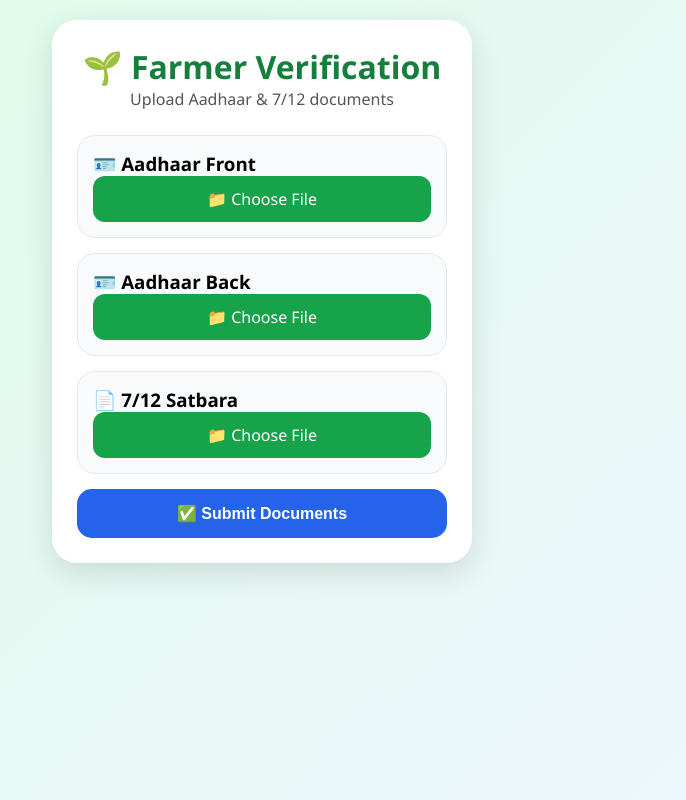
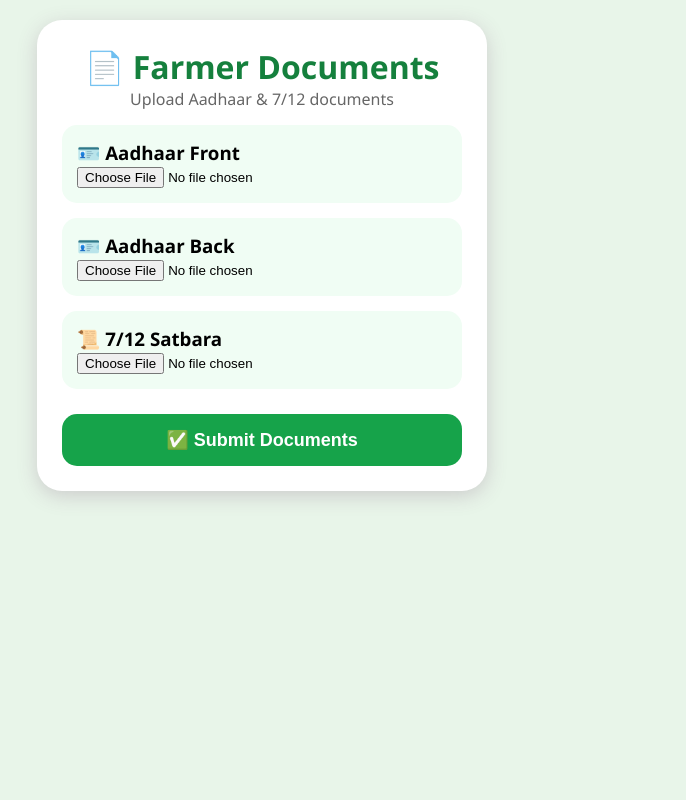
Before and after one commit to pankajkarmankar1-sys/Kisansetu2026, a Next.js app: page /documents in a window 1280 px wide. Shown: the whole page, without its empty margins (378-1064 px from the left). Built offline with nearby package versions, Linux system fonts and the light colour scheme; no server answers.

Commit message:
Refactor DocumentUpload component for clarity

```diff
--- a/components/customer/DocumentUpload.jsx
+++ b/components/customer/DocumentUpload.jsx
@@ -6,26 +6,20 @@ export default function DocumentUpload({ onDone }) {
   const [aadhaarFront,setAadhaarFront] = useState(null);
   const [aadhaarBack,setAadhaarBack] = useState(null);
   const [satbara,setSatbara] = useState(null);
-
   const [loading,setLoading] = useState(false);
 
 
-  async function uploadFile(file,userId,type){
-
-    if(!file) return null;
+  async function uploadFile(file,type,userId){
 
     const path =
       `${userId}/${Date.now()}-${type}-${file.name}`;
-
 
     const {error} =
       await supabase.storage
       .from("khet-documents")
       .upload(path,file);
 
-
     if(error) throw error;
-
 
     return path;
 
@@ -33,10 +27,9 @@ export default function DocumentUpload({ onDone }) {
 
 
 
-  async function submitDocuments(e){
+  async function submit(e){
 
     e.preventDefault();
-
 
     try{
 
@@ -45,40 +38,47 @@ export default function DocumentUpload({ onDone }) {
 
       const {
         data:{user}
-      } =
-      await supabase.auth.getUser();
+      } = await supabase.auth.getUser();
 
 
       if(!user)
         throw new Error("Login required");
 
 
+      if(!aadhaarFront || !aadhaarBack || !satbara){
+
+        alert("Please upload all documents");
+        return;
+
+      }
+
 
       const front =
       await uploadFile(
         aadhaarFront,
-        user.id,
-        "aadhaar-front"
+        "aadhaar-front",
+        user.id
       );
 
 
       const back =
       await uploadFile(
         aadhaarBack,
-        user.id,
-        "aadhaar-back"
+        "aadhaar-back",
+        user.id
       );
 
 
       const seven =
       await uploadFile(
         satbara,
-        user.id,
-        "7-12"
+        "7-12",
+        user.id
       );
 
 
 
+      const {error} =
       await supabase
       .from("profiles")
       .update({
@@ -95,8 +95,11 @@ export default function DocumentUpload({ onDone }) {
       );
 
 
+      if(error) throw error;
 
-      alert("✅ Documents Submitted");
+
+      alert("Documents uploaded");
+
 
       if(onDone)
         onDone();
@@ -118,69 +121,87 @@ export default function DocumentUpload({ onDone }) {
 
 
 
+return (
+
+<div style={{
+ minHeight:"100vh",
+ background:"#e8f5e9",
+ padding:20
+}}>
 
 
-return (
-
-<div style={page}>
+<div style={{
+ maxWidth:450,
+ margin:"auto",
+ background:"#fff",
+ borderRadius:25,
+ padding:25,
+ boxShadow:"0 5px 20px #ccc"
+}}>
 
 
-<div style={card}>
-
-
-<h1 style={title}>
-🌱 Farmer Verification
+<h1 style={{
+ textAlign:"center",
+ color:"#15803d"
+}}>
+📄 Farmer Documents
 </h1>
 
 
-<p style={sub}>
+<p style={{
+textAlign:"center",
+color:"#666"
+}}>
 Upload Aadhaar & 7/12 documents
 </p>
 
 
 
-
-<UploadBox
+<FileBox
 title="🪪 Aadhaar Front"
 file={aadhaarFront}
 setFile={setAadhaarFront}
 />
 
 
-
-<UploadBox
+<FileBox
 title="🪪 Aadhaar Back"
 file={aadhaarBack}
 setFile={setAadhaarBack}
 />
 
 
-
-<UploadBox
-title="📄 7/12 Satbara"
+<FileBox
+title="📜 7/12 Satbara"
 file={satbara}
 setFile={setSatbara}
 />
 
 
 
+<button
 
-<button
-onClick={submitDocuments}
+onClick={submit}
+
 disabled={loading}
-style={button}
+
+style={{
+width:"100%",
+marginTop:25,
+padding:15,
+borderRadius:15,
+border:"none",
+background:"#16a34a",
+color:"#fff",
+fontSize:18,
+fontWeight:"bold"
+}}
+
 >
 
-{
-loading
-?
-"Uploading..."
-:
-"✅ Submit Documents"
-}
+{loading?"Uploading...":"✅ Submit Documents"}
 
 </button>
-
 
 
 </div>
@@ -189,28 +210,23 @@ loading
 
 );
 
+
 }
 
 
 
-
-
-function UploadBox({
-title,
-file,
-setFile
-}){
+function FileBox({title,file,setFile}){
 
 return (
 
-<div style={box}>
+<div style={{
+background:"#f0fdf4",
+padding:15,
+borderRadius:15,
+marginTop:15
+}}>
 
 <h3>{title}</h3>
-
-
-<label style={upload}>
-
-📁 Choose File
 
 
 <input
@@ -219,28 +235,18 @@ type="file"
 
 accept="image/*,.pdf"
 
-hidden
-
 onChange={(e)=>
-setFile(
-e.target.files[0]
-)
+setFile(e.target.files[0])
 }
 
 />
 
 
-</label>
-
-
-
 {
 file &&
-
-<p style={fileText}>
+<p style={{color:"green"}}>
 ✅ {file.name}
 </p>
-
 }
 
 
@@ -249,127 +255,3 @@ file &&
 );
 
 }
-
-
-
-
-
-const page={
-
-minHeight:"100vh",
-
-background:
-"linear-gradient(135deg,#dcfce7,#eff6ff)",
-
-padding:20
-
-};
-
-
-
-const card={
-
-maxWidth:420,
-
-margin:"auto",
-
-background:"#fff",
-
-padding:25,
-
-borderRadius:25,
-
-boxShadow:
-"0 10px 30px rgba(0,0,0,0.12)"
-
-};
-
-
-
-const title={
-
-color:"#15803d",
-
-textAlign:"center"
-
-};
-
-
-const sub={
-
-textAlign:"center",
-
-color:"#555",
-
-marginBottom:25
-
-};
-
-
-
-const box={
-
-background:"#f8fafc",
-
-borderRadius:18,
-
-padding:15,
-
-marginBottom:15,
-
-border:
-"1px solid #e2e8f0"
-
-};
-
-
-
-const upload={
-
-display:"block",
-
-background:"#16a34a",
-
-color:"#fff",
-
-padding:12,
-
-borderRadius:12,
-
-textAlign:"center",
-
-cursor:"pointer"
-
-};
-
-
-
-const fileText={
-
-fontSize:13,
-
-color:"#15803d"
-
-};
-
-
-
-const button={
-
-width:"100%",
-
-padding:15,
-
-background:"#2563eb",
-
-color:"#fff",
-
-border:"none",
-
-borderRadius:15,
-
-fontSize:16,
-
-fontWeight:"bold"
-
-};
```
